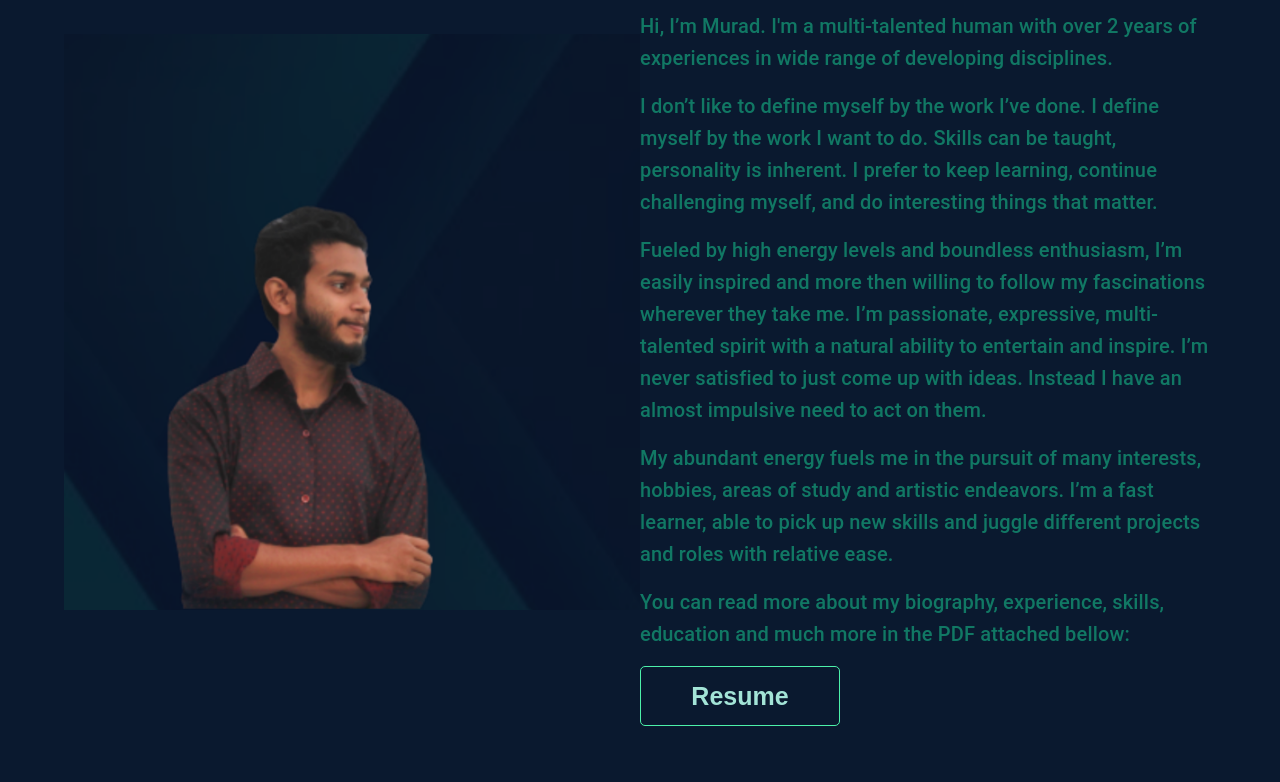
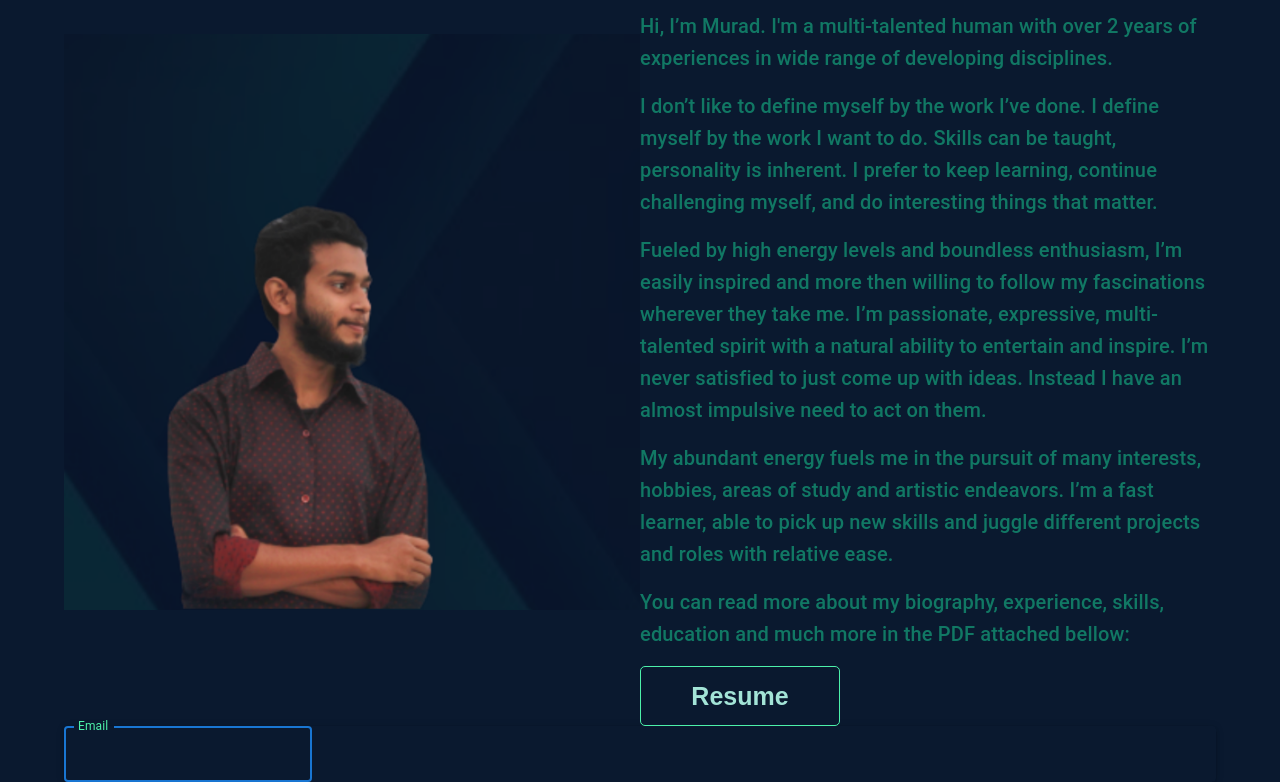
Before and after one commit to ano201/myPortfolio, a React (Create React App) app: page / in a window 1280 px wide. Shown: the part 543-1325 px from the top of the page. Before the commit the page ends 1269 px from the top, so only its background shows below. Built offline with nearby package versions, Linux system fonts and the light colour scheme.

Commit message:
textfield

```diff
--- a/package.json
+++ b/package.json
@@ -7,7 +7,7 @@
     "@emotion/styled": "^11.6.0",
     "@mui/icons-material": "^5.1.1",
     "@mui/material": "^5.1.1",
-    "@mui/styles": "^5.2.0",
+    "@mui/styles": "^5.2.1",
     "@testing-library/jest-dom": "^5.15.0",
     "@testing-library/react": "^11.2.7",
     "@testing-library/user-event": "^12.8.3",
--- a/src/App.css
+++ b/src/App.css
@@ -60,3 +60,6 @@
 img {
   width: 100%;
 }
+.textField {
+  color: #4df1aa !important;
+}
--- /dev/null
+++ b/src/Pages/Home/Form/ContactForm.js
@@ -0,0 +1,26 @@
+import React from 'react';
+import Box from '@mui/material/Box';
+import Paper from '@mui/material/Paper';
+import TextField from '@mui/material/TextField';
+
+
+
+const ContactForm = () => {
+
+    return (
+        <Box>
+            <Paper
+                elevation={3}
+                sx={{ backgroundColor: 'inherit' }}
+            >
+                <form>
+                    <TextField label="Email"
+                    InputLabelProps={{ className: 'textField' }}
+                    focused />
+                </form>
+            </Paper>
+        </Box>
+    );
+};
+
+export default ContactForm;
--- a/src/Pages/Home/Home/Home.js
+++ b/src/Pages/Home/Home/Home.js
@@ -3,6 +3,7 @@ import React from 'react';
 import Banner from '../Banner/Banner';
 import Navigation from './../Navigation/Navigation';
 import AboutMe from './../AboutMe/AboutMe';
+import ContactForm from '../Form/ContactForm';
 
 
 const Home = () => {
@@ -14,6 +15,7 @@ const Home = () => {
                 <Grid>
                     <Banner></Banner>
                     <AboutMe></AboutMe>
+                    <ContactForm></ContactForm>
                 </Grid>
             </Container>
         </Box>
```
Also changed, not shown: 2 other files (tests, documents, lock files or other folders).
